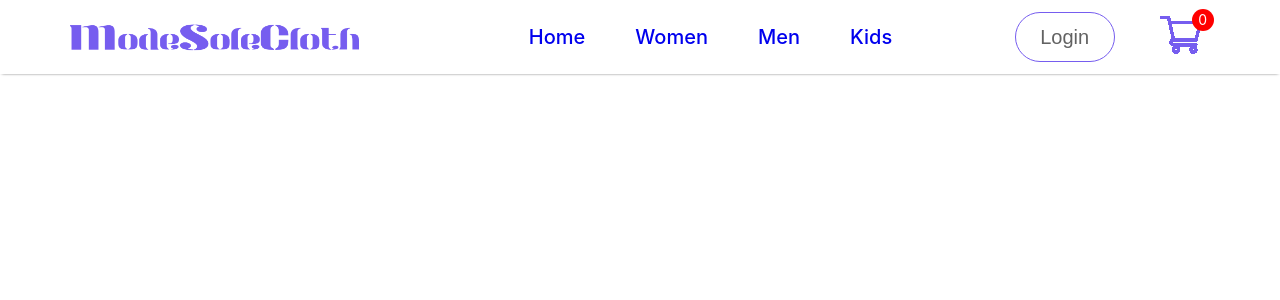
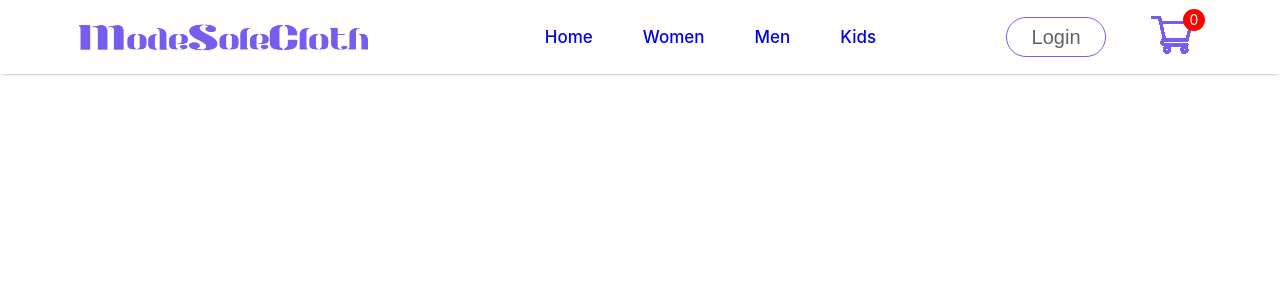
Before and after one commit to Cervera-jpg/ModeSoleCloth, a React (Create React App) app: page / in a window 1280 px wide. Shown: the top 300 px of the page. Built offline with nearby package versions, Linux system fonts and the light colour scheme.

Commit message:
Updated a file

```diff
--- a/src/Components/Navbar/Navbar.css
+++ b/src/Components/Navbar/Navbar.css
@@ -1,7 +1,7 @@
 .navbar {
   display: flex;
   justify-content: space-around;
-  padding: 5px;
+  padding: 10px;
   box-shadow: 0 1px 3px -2px black;
 }
 .nav-logo {
@@ -19,7 +19,7 @@
   list-style: none;
   gap: 50px;
   color: #626262;
-  font-size: 20px;
+  font-size: 17px;
   font-weight: 500;
 }
 .nav-menu li {
@@ -36,6 +36,7 @@
 .nav-menu hr {
   border: none;
   width: 80%;
+  margin-top: 0;
   height: 3px;
   border-radius: 10px;
   background: #765def;
@@ -47,7 +48,7 @@
 }
 .nav-login-cart button {
   width: 100px;
-  height: 50px;
+  height: 40px;
   outline: none;
   border: 1px solid #765def;
   border-radius: 75px;
```
